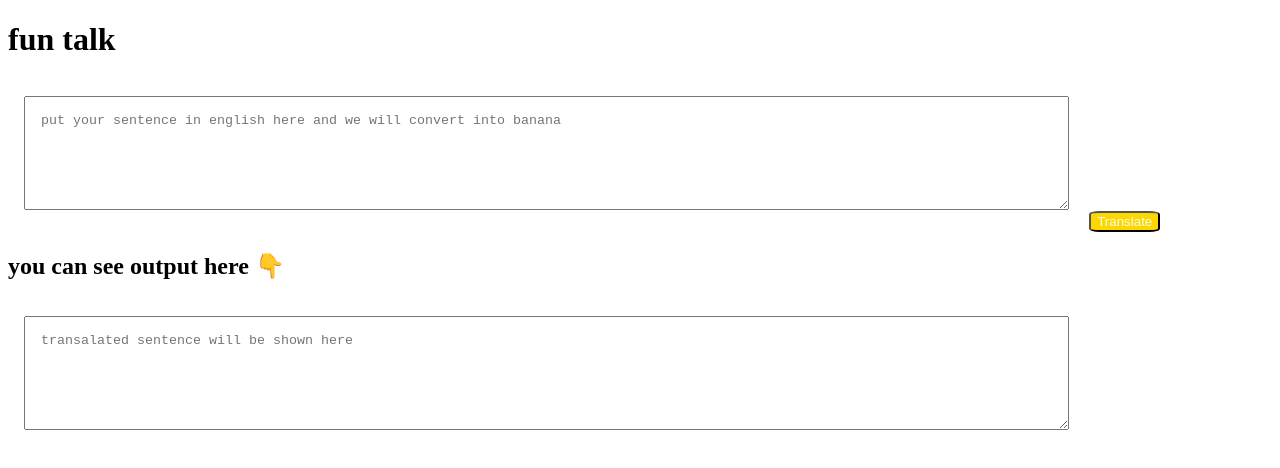
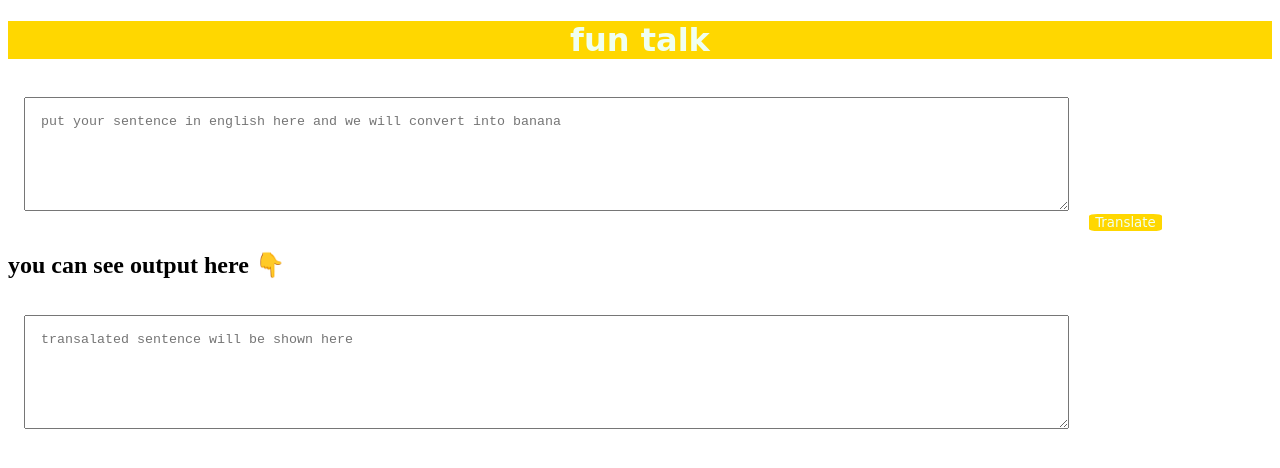
Before and after one commit to Arpit1099/funTranslation, a plain HTML site: page index.html in a window 1280 px wide. Drawn offline with Linux system fonts and the light colour scheme.

Commit message:
add css done

```diff
--- a/index.html
+++ b/index.html
@@ -4,28 +4,16 @@
     <meta charset="UTF-8">
     <meta http-equiv="X-UA-Compatible" content="IE=edge">
     <meta name="viewport" content="width=device-width, initial-scale=1.0">
+    <link rel="stylesheet" type="text/css" href="style.css" media="screen" />
     <title>Fun Translation</title>
-    <style>
-        textarea{
-            width: 80%;
-            height: 10vh;
-            margin: 1rem;
-            padding: 1rem;
-        }
-        button{
-            border-radius: 15%;
-            background-color: gold;
-            color: honeydew;
-        }
-    </style>
 </head>
 <body>
     <div class="header">
-        <h1>fun talk</h1>
+        <h1 class="heading1">fun talk</h1>
     </div>
     <textarea placeholder="put your sentence in english here and we will convert into banana"></textarea>
 
-    <button id="btn-translate">Translate</button>
+    <button id="btn-translate" class="btn">Translate</button>
 
     <h2>you can see output here 👇</h2>
     <textarea placeholder="transalated sentence will be shown here"></textarea>
--- /dev/null
+++ b/style.css
@@ -0,0 +1,23 @@
+textarea{
+    width: 80%;
+    height: 10vh;
+    margin: 1rem;
+    padding: 1rem;
+}
+button{
+    border-radius: 12%;
+    background-color: gold;
+    color: honeydew;
+    border: gold;
+    font-family: 'Permanent Marker', cursive;
+}
+
+.header{
+    background-color: gold;
+    text-align: center;
+}
+
+.heading1{
+    color: honeydew;
+    font-family: 'Permanent Marker', cursive;
+}
```
